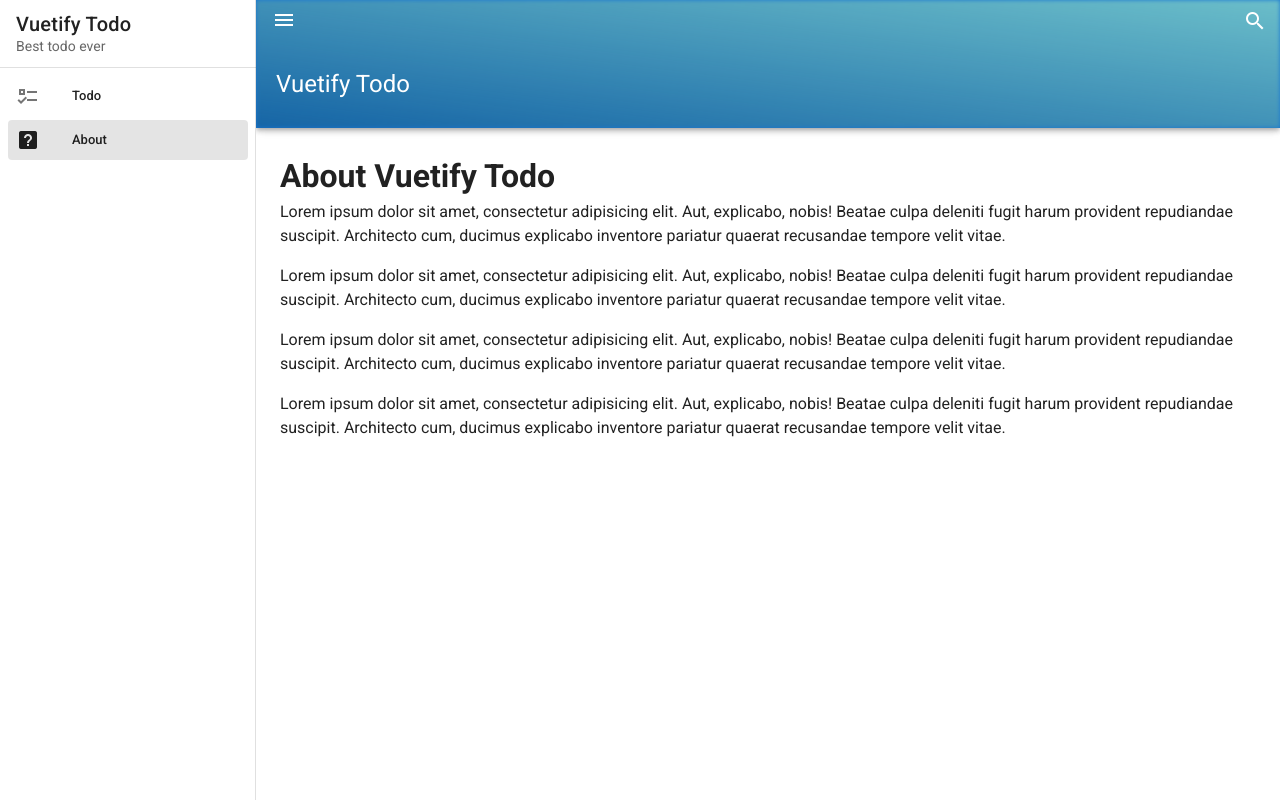
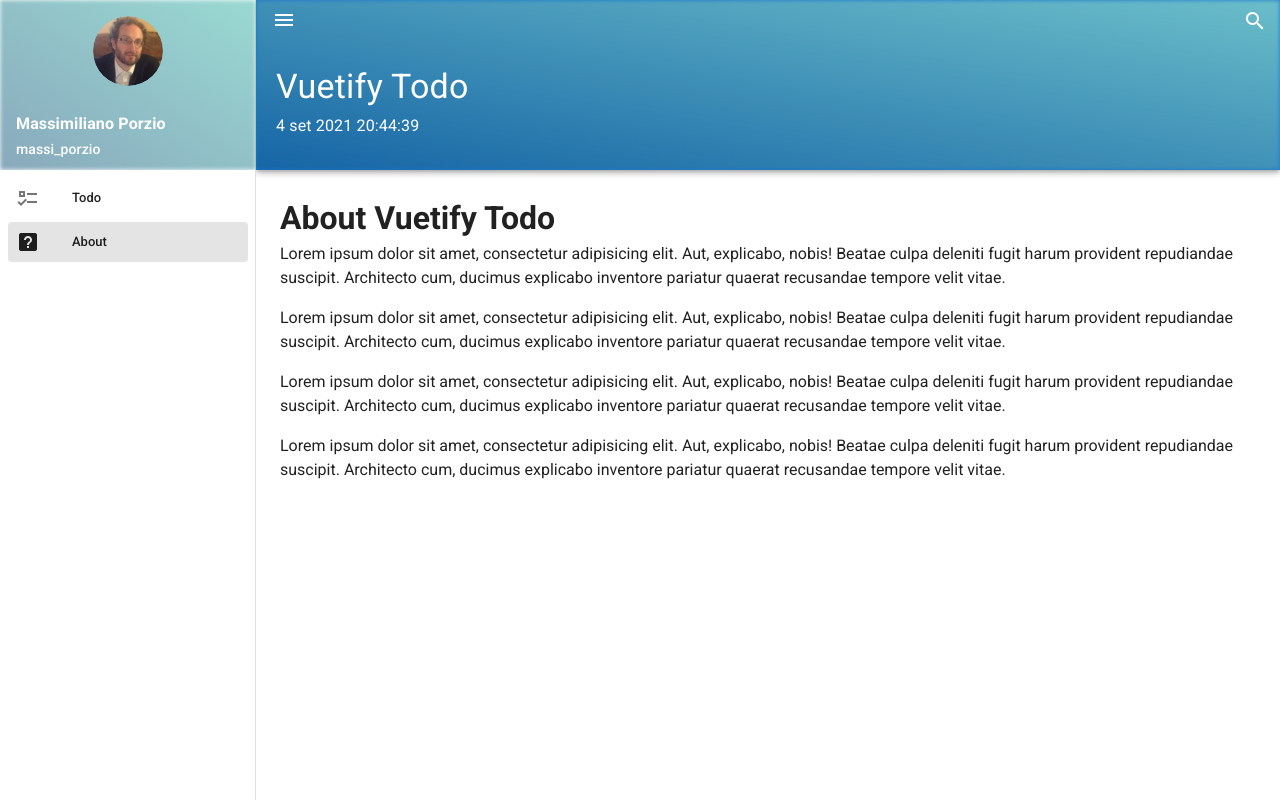
Before and after one commit to massimilianoporzio/vuetify-todo, a Vue app: page /about in a window 1280 px wide. Built offline with nearby package versions, Linux system fonts and the light colour scheme.

Commit message:
Sezione 15 OK. Aggiunto Avatar, foto sul drawer data e ora live e env file per gestire titolo app in un unico posto

```diff
--- a/public/index.html
+++ b/public/index.html
@@ -5,13 +5,14 @@
     <meta http-equiv="X-UA-Compatible" content="IE=edge">
     <meta name="viewport" content="width=device-width,initial-scale=1.0">
     <link rel="icon" href="<%= BASE_URL %>favicon.ico">
-    <title><%= htmlWebpackPlugin.options.title %></title>
+<!--    <title><%= htmlWebpackPlugin.options.title %></title>-->
+    <title><%= process.env.VUE_APP_TITLE %></title>
     <link rel="stylesheet" href="https://fonts.googleapis.com/css?family=Roboto:100,300,400,500,700,900">
     <link rel="stylesheet" href="https://cdn.jsdelivr.net/npm/@mdi/font@latest/css/materialdesignicons.min.css">
   </head>
   <body>
     <noscript>
-      <strong>We're sorry but <%= htmlWebpackPlugin.options.title %> doesn't work properly without JavaScript enabled. Please enable it to continue.</strong>
+      <strong>We're sorry but <%= process.env.VUE_APP_TITLE %> doesn't work properly without JavaScript enabled. Please enable it to continue.</strong>
     </noscript>
     <div id="app"></div>
     <!-- built files will be auto injected -->
--- a/src/App.vue
+++ b/src/App.vue
@@ -1,18 +1,32 @@
 <template>
   <v-app id="inspire">
-    <v-navigation-drawer v-model="drawer" app>
-      <v-list-item>
-        <v-list-item-content>
-          <v-list-item-title class="text-h6">
-            Vuetify Todo
-          </v-list-item-title>
-          <v-list-item-subtitle>
-            Best todo ever
-          </v-list-item-subtitle>
-        </v-list-item-content>
-      </v-list-item>
+    <v-navigation-drawer
+        v-model="drawer"
+        app
+        :mobile-breakpoint="768"
+    >
+      <v-img class="pa-4 pt-7"
+          gradient="to top right, rgba(19,84,122,.5), rgba(128,208,199,.8)"
+         height="170"
+         src="waves.jpg"
+      >
+        <v-row justify="space-around" class="mb-3">
+          <v-avatar size="70" class="mx-auto mb-3">
+            <img
+                src="massi.jpg"
+                alt="Massimiliano Porzio"
+            >
 
-      <v-divider></v-divider>
+          </v-avatar >
+        </v-row>
+
+        <div class="white--text text-subtitle-1 font-weight-bold">
+          Massimiliano Porzio
+        </div>
+        <div class="white--text text-subtitle-2">
+          massi_porzio
+        </div>
+      </v-img>
 
       <v-list
           dense
@@ -39,6 +53,7 @@
         color="primary"
         dark
         src="waves.jpg"
+               height="170"
  >
       <template v-slot:img="{ props }">
         <v-img
@@ -53,16 +68,14 @@
           <search/>
         </v-row>
         <v-row>
-          <v-toolbar-title class="ml-4">Vuetify Todo</v-toolbar-title>
+          <v-toolbar-title class="text-h4 ml-4">{{$store.state.appTitle}}</v-toolbar-title>
+        </v-row>
+        <v-row>
+          <live-date-time/>
         </v-row>
       </v-container>
 
     </v-app-bar>
-
-
-
-
-
 
     <v-main>
       <!--  -->
@@ -86,7 +99,8 @@ export default {
   components: {
     //usati in tutta la app
     'snackbar' : require('@/components/Shared/SnackBar.vue').default,
-    'search' : require('@/components/Tools/Search').default
+    'search' : require('@/components/Tools/Search').default,
+    'liveDateTime':require('@/components/Tools/LiveDateTime').default
   }
 }
 </script>
--- /dev/null
+++ b/src/components/Tools/LiveDateTime.vue
@@ -0,0 +1,32 @@
+<template>
+  <div class="text-subtitle-1 ml-4">
+    {{ date }}
+  </div>
+</template>
+
+<script>
+import { format } from 'date-fns'
+import { it } from 'date-fns/locale'
+
+export default {
+  name: "LiveDateTime",
+  data () {
+    return {
+      date: ''
+    }
+  },
+  methods: {
+    getDate(){
+      this.date= format(new Date(), 'PPpp',{locale: it} )
+      setTimeout(this.getDate,1000)
+    }
+  },
+  mounted() {
+    this.getDate()
+  }
+}
+</script>
+
+<style scoped>
+
+</style>
--- a/src/router/index.js
+++ b/src/router/index.js
@@ -26,4 +26,9 @@ const router = new VueRouter({
   routes
 })
 
+router.beforeEach((to, from, next) => {
+  document.title = `${process.env.VUE_APP_TITLE} - ${to.name}`
+  next() //manda alla pagina  (se non lo chiamo non vedo la nuova pagina)
+})
+
 export default router
--- a/src/store/index.js
+++ b/src/store/index.js
@@ -5,6 +5,7 @@ Vue.use(Vuex)
 
 export default new Vuex.Store({
   state: {
+    appTitle : process.env.VUE_APP_TITLE,
     search: null,
     snackbar: {
       show: false,
--- a/src/views/About.vue
+++ b/src/views/About.vue
@@ -1,6 +1,6 @@
 <template>
   <div class="about pa-6">
-    <h1>About Vuetify Todo</h1>
+    <h1>About {{$store.state.appTitle}}</h1>
     <p>Lorem ipsum dolor sit amet, consectetur adipisicing elit. Aut, explicabo, nobis! Beatae culpa deleniti
       fugit harum provident repudiandae suscipit. Architecto cum, ducimus explicabo inventore pariatur quaerat
       recusandae tempore velit vitae.</p>
@@ -15,3 +15,10 @@
       recusandae tempore velit vitae.</p>
   </div>
 </template>
+
+<script>
+export default {
+  name: "About",
+
+}
+</script>
```
Also changed, not shown: public/massi.jpg (added), 1 other file (tests, documents, lock files or other folders).
